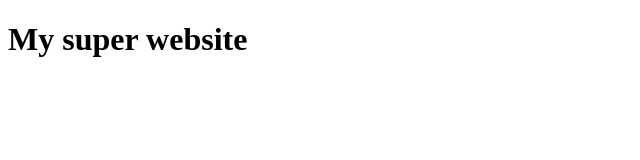
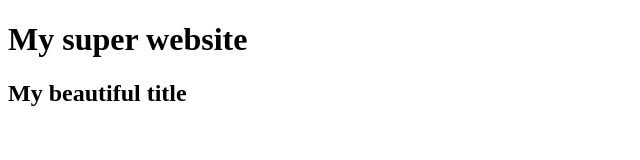
Before and after one commit to adele-dev/my-super-website, a plain HTML site: page index.html in a window 1280 px wide. Shown: the whole page, without its empty margins (0-640 px from the left). Drawn offline with Linux system fonts and the light colour scheme.

Commit message:
ajout d'un titre h2

```diff
--- a/index.html
+++ b/index.html
@@ -6,5 +6,6 @@
   </head>
   <body>
     <h1>My super website</h1>
+    <h2>My beautiful title</h2>
   </body>
 </html>
```
